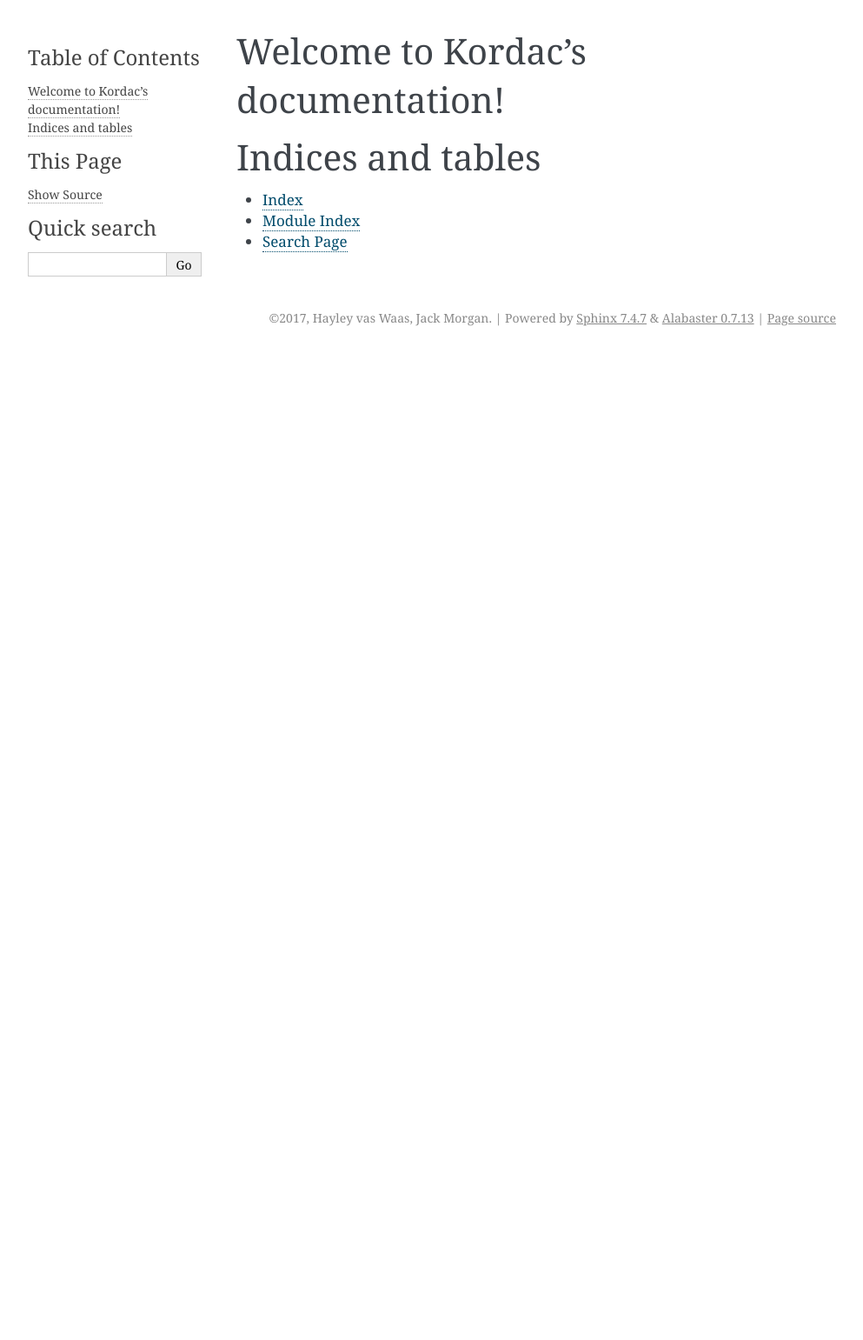
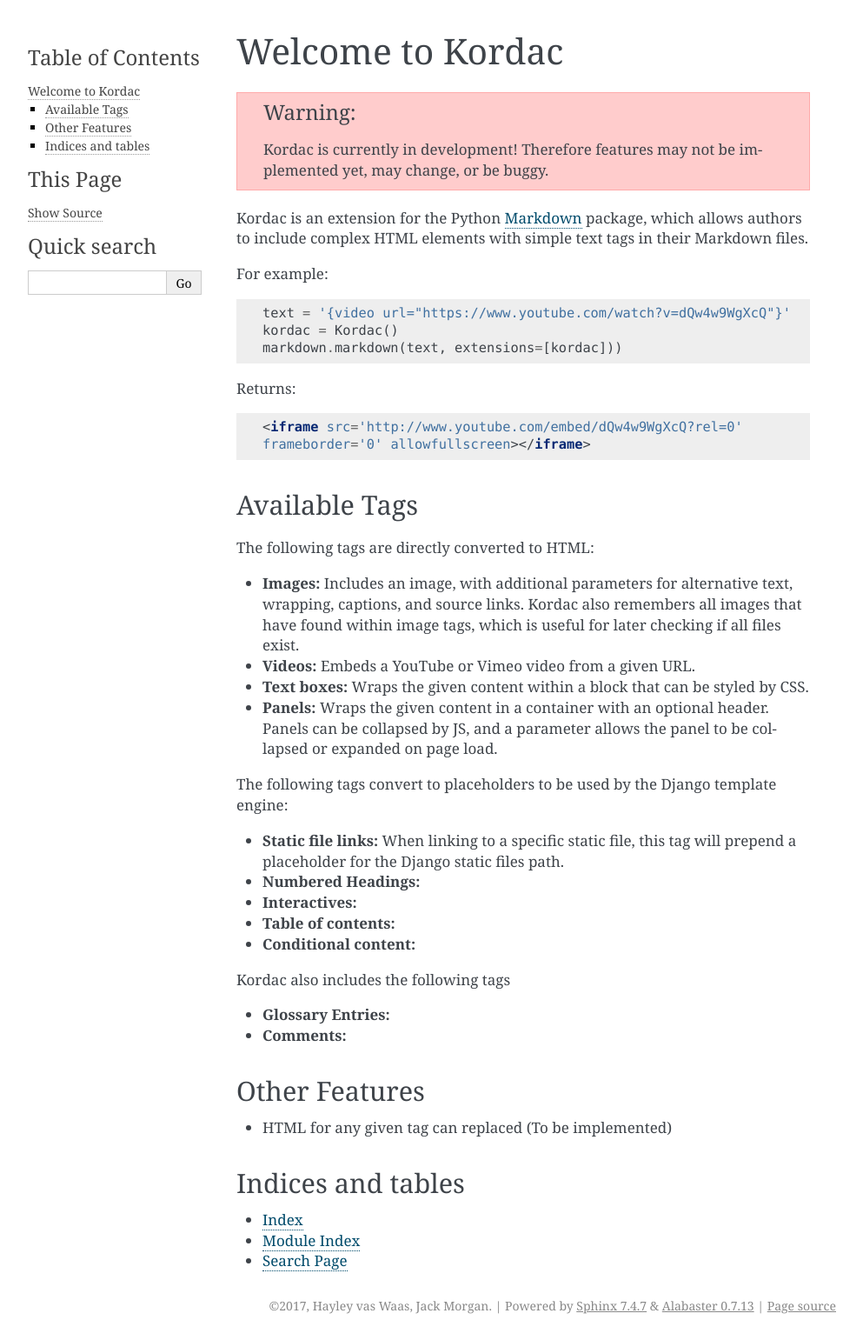
Before and after one commit to uccser/verto, a Sphinx documentation site: the page built from docs/source/index.rst, in a window 1280 px wide. Shown: the whole page at 87% size, without its empty margins (148-1141 px from the left). Built offline with Sphinx 7.4.7, drawn with Linux system fonts in a browser that asks for light colours; before the commit the page ends 900 px from its top, so only the background shows below that.

Commit message:
Begin writing homepage for docs

```diff
--- a/docs/source/index.rst
+++ b/docs/source/index.rst
@@ -1,11 +1,58 @@
-Welcome to Kordac's documentation!
-==================================
+Welcome to Kordac
+#################
+
+.. warning::
+
+  Kordac is currently in development! Therefore features may not be implemented yet, may change, or be buggy.
+
+Kordac is an extension for the Python `Markdown <https://pypi.python.org/pypi/Markdown>`_ package, which allows authors to include complex HTML elements with simple text tags in their Markdown files.
+
+For example:
+
+.. code-block:: python
+
+    text = '{video url="https://www.youtube.com/watch?v=dQw4w9WgXcQ"}'
+    kordac = Kordac()
+    markdown.markdown(text, extensions=[kordac]))
+
+Returns:
+
+.. code-block:: html
+
+    <iframe src='http://www.youtube.com/embed/dQw4w9WgXcQ?rel=0'
+    frameborder='0' allowfullscreen></iframe>
+
+Available Tags
+==============
+
+The following tags are directly converted to HTML:
+
+- **Images:** Includes an image, with additional parameters for alternative text, wrapping, captions, and source links. Kordac also remembers all images that have found within image tags, which is useful for later checking if all files exist.
+- **Videos:** Embeds a YouTube or Vimeo video from a given URL.
+- **Text boxes:** Wraps the given content within a block that can be styled by CSS.
+- **Panels:** Wraps the given content in a container with an optional header. Panels can be collapsed by JS, and a parameter allows the panel to be collapsed or expanded on page load.
+
+The following tags convert to placeholders to be used by the Django template engine:
+
+- **Static file links:** When linking to a specific static file, this tag will prepend a placeholder for the Django static files path.
+- **Numbered Headings:**
+- **Interactives:**
+- **Table of contents:**
+- **Conditional content:**
+
+Kordac also includes the following tags
+
+- **Glossary Entries:**
+- **Comments:**
+
+Other Features
+==============
+
+- HTML for any given tag can replaced (To be implemented)
 
 .. toctree::
    :maxdepth: 2
    :caption: Contents:
-
-
 
 Indices and tables
 ==================
```
